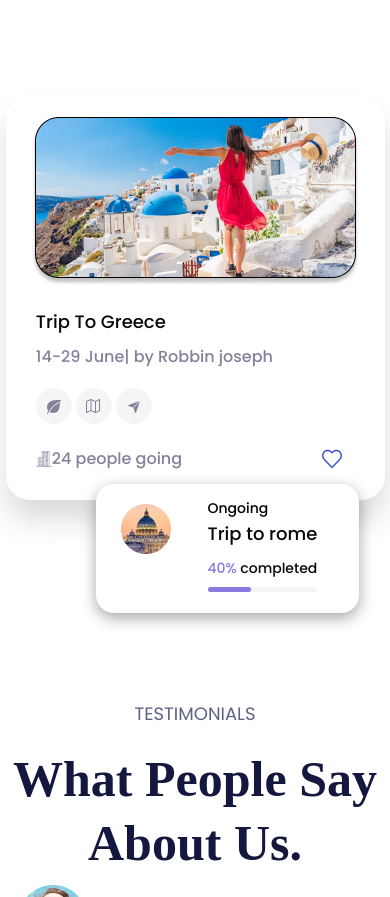
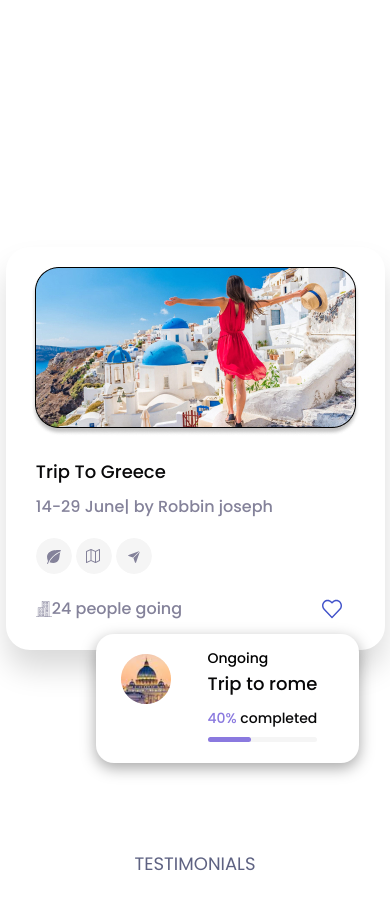
Before and after one commit to Rostyk-Mandryk/jadoo-travel, a website: page index.html in a window 390 px wide. Shown: the part 4910-5807 px from the top of the page. Drawn offline with nearby package versions, Linux system fonts and the light colour scheme; a web font is replaced by a local one.

Commit message:
Add media for Section 4 and 5

```diff
--- a/styles/style.scss
+++ b/styles/style.scss
@@ -377,7 +377,7 @@ body {
     &_card {
         border-radius: 1.5rem;
         box-shadow: 0 20px 30px -1px rgba(0, 0, 0, 0.15);
-        margin-top: 100px;
+        margin-top: 264px;
         position: relative;
         &_girl {
             cursor: pointer;
@@ -518,6 +518,11 @@ body {
                 bottom: -113px;
                 right: 26px;
             }
+        }
+    }
+    @media (max-width: 1200px) {
+        &_card {
+            margin-top: 250px;
         }
     }
 }
```
Also changed, not shown: styles/style.css.
